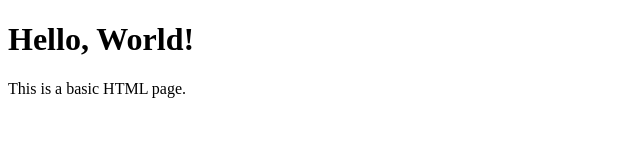
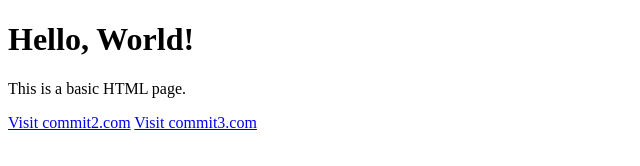
Before and after one commit to chethan-ammapalli/git-practice-course, a plain HTML site: page index.html in a window 1280 px wide. Shown: the whole page, without its empty margins (0-640 px from the left). Drawn offline with Linux system fonts and the light colour scheme.

Commit message:
check commit number but 4

```diff
--- a/index.html
+++ b/index.html
@@ -7,5 +7,9 @@
 <body>
     <h1>Hello, World!</h1>
     <p>This is a basic HTML page.</p>
+    <!-- added the below  for second commit -->
+    <a href="https://www.commit2.com">Visit commit2.com</a>
+        <!-- added the below  for third commit -->
+    <a href="https://www.commit3.com">Visit commit3.com</a>
 </body>
 </html>
```
